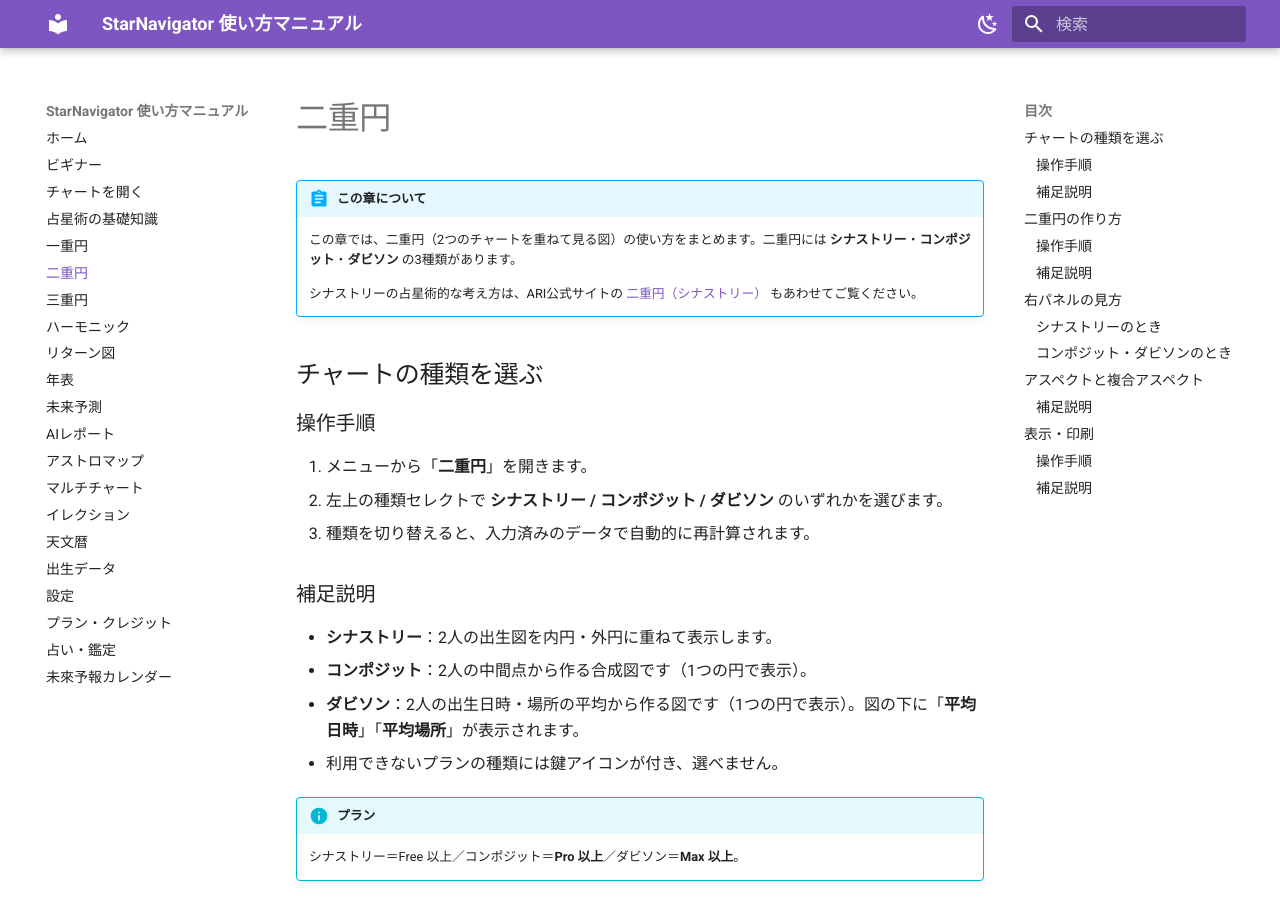
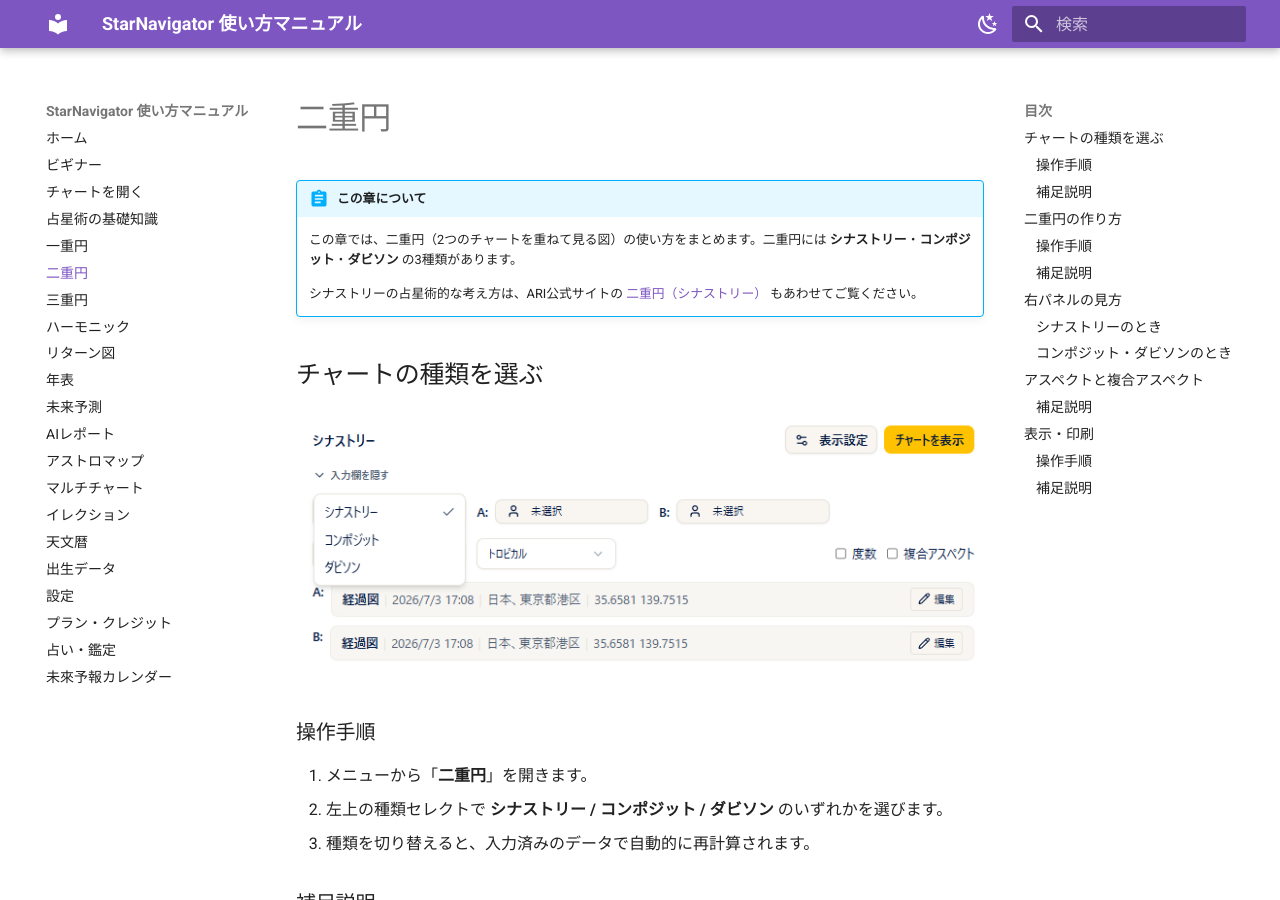
Before and after one commit to KeikoKagawa/starnavi-manual, an MkDocs documentation site: the page built from docs/double-chart.md, in a window 1280 px wide and 900 px high. Built offline with MkDocs 1.6.1 and Material for MkDocs 9.7.7, drawn with Linux system fonts in a browser that asks for light colours.

Commit message:
content(二重円): チャート種類選択の画像差し込み
Co-Authored-By: Claude Fable 5 <noreply@anthropic.com>

```diff
--- a/docs/double-chart.md
+++ b/docs/double-chart.md
@@ -7,7 +7,7 @@
 
 ## チャートの種類を選ぶ
 
-<!-- 画像さしこみ: 二重円 チャート種類の選択 -->
+![二重円のチャート種類の選択（シナストリー／コンポジット／ダビソン）](assets/double-chart-01-type.png)
 
 ### 操作手順
 
```
Also changed, not shown: docs/assets/double-chart-01-type.png (added).
